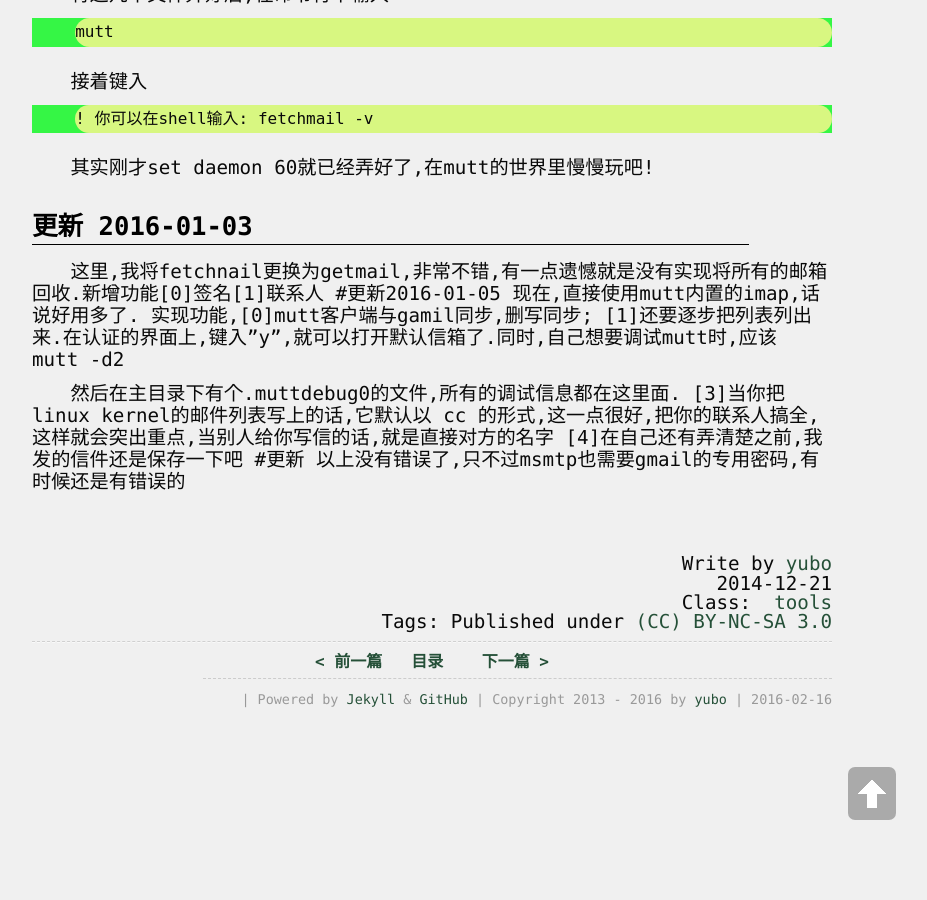
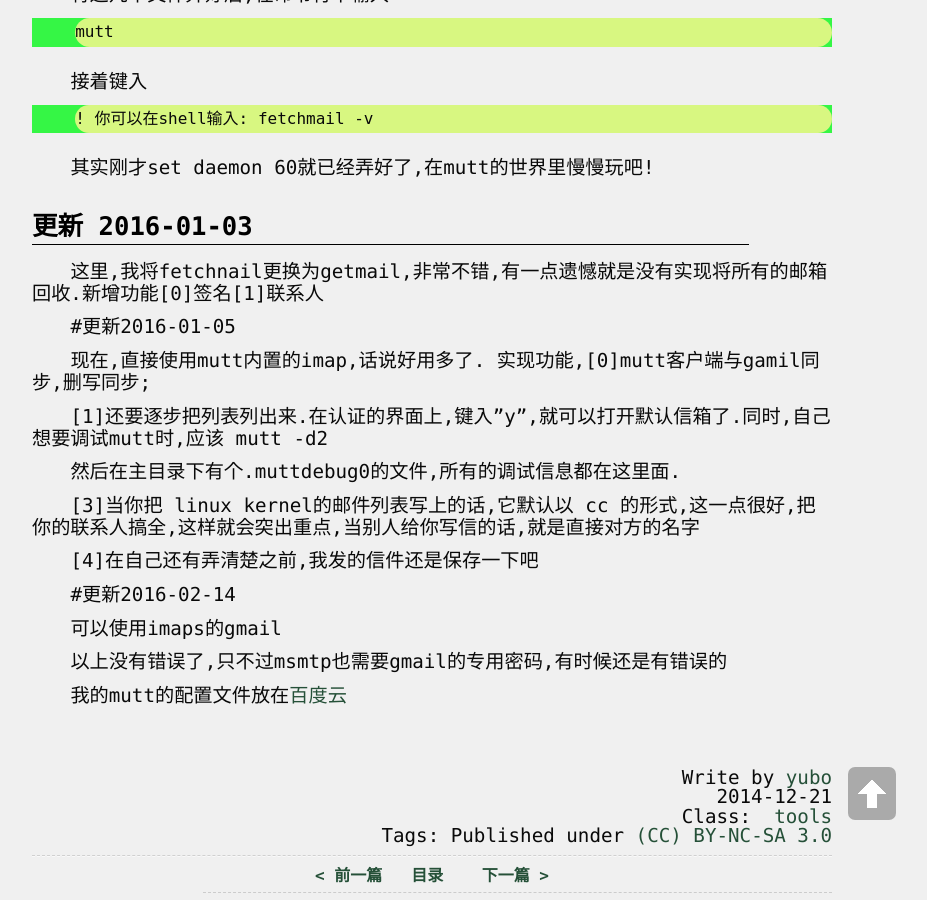
Before and after one commit to yuzibo/yuzibo.github.io, a Jekyll site: the page built from _posts/2014-12-21-Mutt-msmtp-install.md, in a window 1280 px wide and 900 px high, scrolled down 6324 px. Shown: the whole window, without its empty margins (208-1135 px from the left). Built offline with Jekyll 4.4.1, drawn with Linux system fonts in a browser that asks for light colours; comment, search, counter and statistics services are not loaded.

```diff
--- a/_posts/2014-12-21-Mutt-msmtp-install.md
+++ b/_posts/2014-12-21-Mutt-msmtp-install.md
@@ -315,16 +315,29 @@ mutt
 你可以在shell输入: fetchmail -v
 
 其实刚才set daemon 60就已经弄好了,在mutt的世界里慢慢玩吧!
+
 #  更新 2016-01-03
+
 这里,我将fetchnail更换为getmail,非常不错,有一点遗憾就是没有实现将所有的邮箱回收.新增功能[0]签名[1]联系人
+
 #更新2016-01-05
+
 现在,直接使用mutt内置的imap,话说好用多了.
 实现功能,[0]mutt客户端与gamil同步,删写同步;
+
 [1]还要逐步把列表列出来.在认证的界面上,键入"y",就可以打开默认信箱了.同时,自己想要调试mutt时,应该
 	mutt -d2
 
 然后在主目录下有个.muttdebug0的文件,所有的调试信息都在这里面.
+
 [3]当你把 linux kernel的邮件列表写上的话,它默认以 cc 的形式,这一点很好,把你的联系人搞全,这样就会突出重点,当别人给你写信的话,就是直接对方的名字
+
 [4]在自己还有弄清楚之前,我发的信件还是保存一下吧
-#更新
+
+#更新2016-02-14
+
+可以使用imaps的gmail
+
 以上没有错误了,只不过msmtp也需要gmail的专用密码,有时候还是有错误的
+
+我的mutt的配置文件放在[百度云](http://pan.baidu.com/s/1VmKJ8)
```
Also changed, not shown: _posts/2016-02-14-TODO.md (+7 -0 lines), _posts/2016-02-15-test.md (added, +8 -0 lines).
